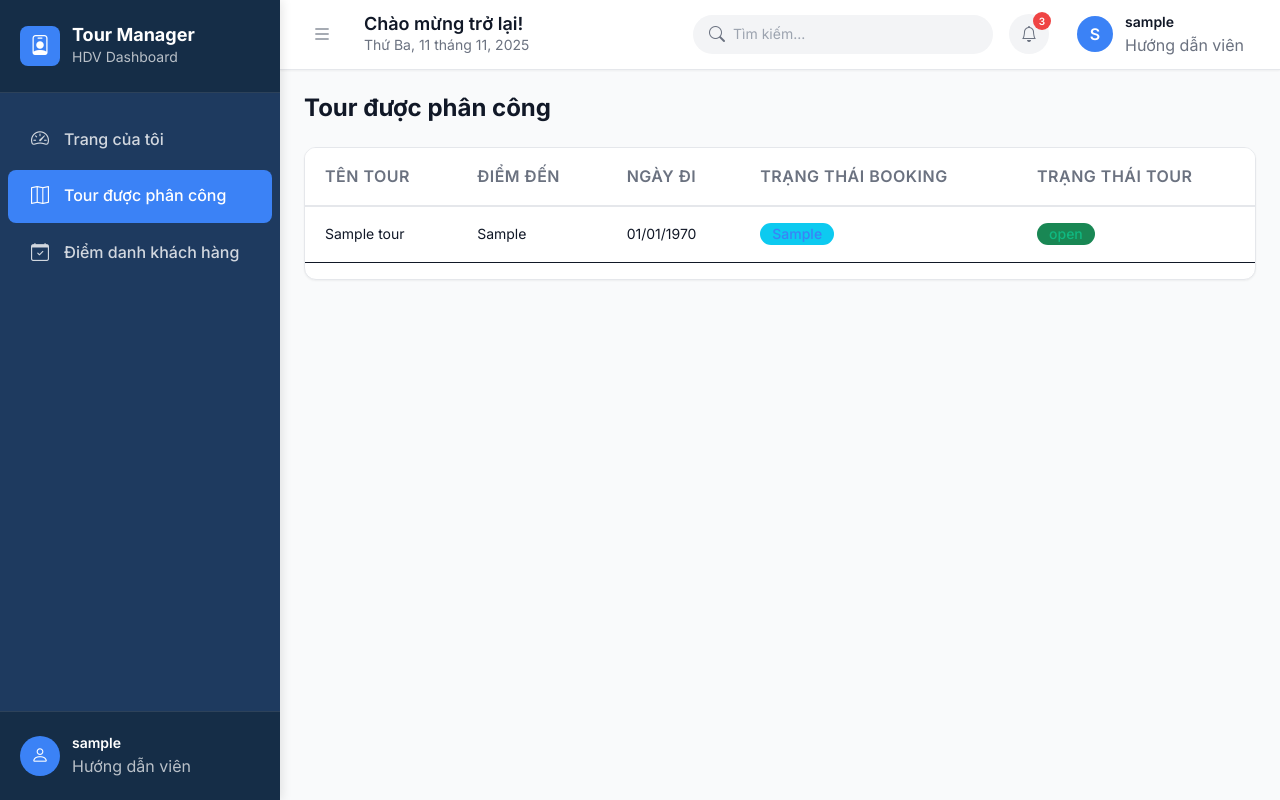
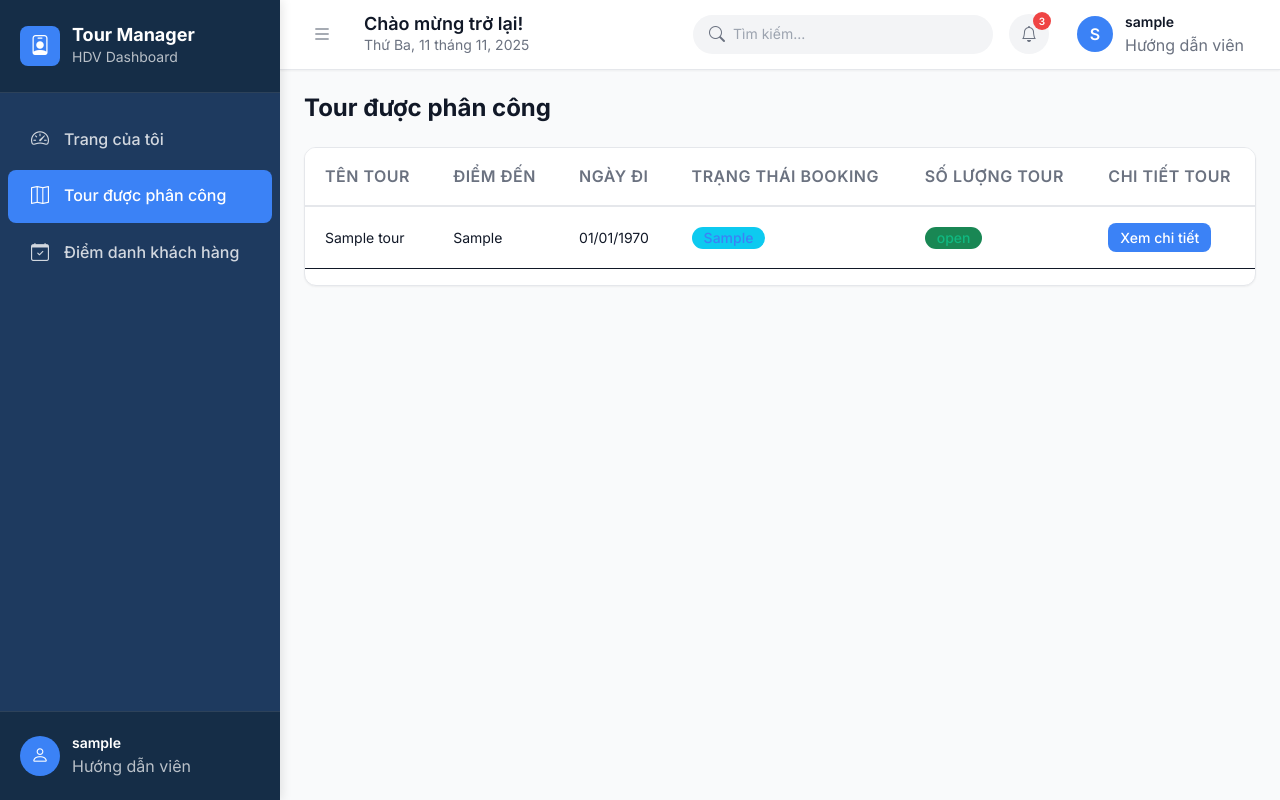
Before and after one commit to ngochao0105/DA1-nh-m-6, a PHP site: page /DA1/index.php?act=hdv_my_tours in a window 1280 px wide. Run offline with PHP 8.4, Linux system fonts and the light colour scheme; the visitor is signed in with stand-in values (Sample User, id 1); tables that the repository leaves empty or names only in its code hold one stand-in row (values such as "Sample post"); data that the repository does not hold is empty.

Commit message:
chi tieu tour hdv

```diff
--- a/models/HdvModel.php
+++ b/models/HdvModel.php
@@ -7,7 +7,7 @@ class HdvModel
     {
         // Kết nối database
         $host = 'localhost';
-        $db   = 'hao1';
+        $db   = 'da_1';
         $user = 'root';
         $pass = '';
         $charset = 'utf8mb4';
--- a/views/HDV/hdv_my_tours.php
+++ b/views/HDV/hdv_my_tours.php
@@ -1,5 +1,6 @@
 <?php include "views/HDV/header_hdv.php"; ?>
 <?php include "views/HDV/sidebar_hdv.php"; ?>
+
 
 <div class="page-header">
     <h1>Tour được phân công</h1>
@@ -13,13 +14,14 @@
                 <th>Điểm đến</th>
                 <th>Ngày đi</th>
                 <th>Trạng thái Booking</th>
-                <th>Trạng thái Tour</th>
+                <th>Số lượng tour </th>
+                <th>Chi tiết tour</th>
             </tr>
         </thead>
         <tbody>
             <?php if (empty($assignedTours)): ?>
                 <tr>
-                    <td colspan="5" style="text-align:center; padding:20px;">
+                    <td colspan="6" style="text-align:center; padding:20px;">
                         Chưa có tour nào được phân công.
                     </td>
                 </tr>
@@ -44,6 +46,14 @@
                             <?= htmlspecialchars($t['tour_status'] ?? 'N/A') ?>
                         </span>
                     </td>
+
+                    <!-- Nút xem chi tiết -->
+                    <td>
+                         <a href="index.php?act=booking-detail&id=<?= $item['id'] ?>"
+                           class="btn btn-primary btn-sm">
+                            Xem chi tiết
+                        </a>
+                    </td>
                 </tr>
                 <?php endforeach; ?>
             <?php endif; ?>
```
